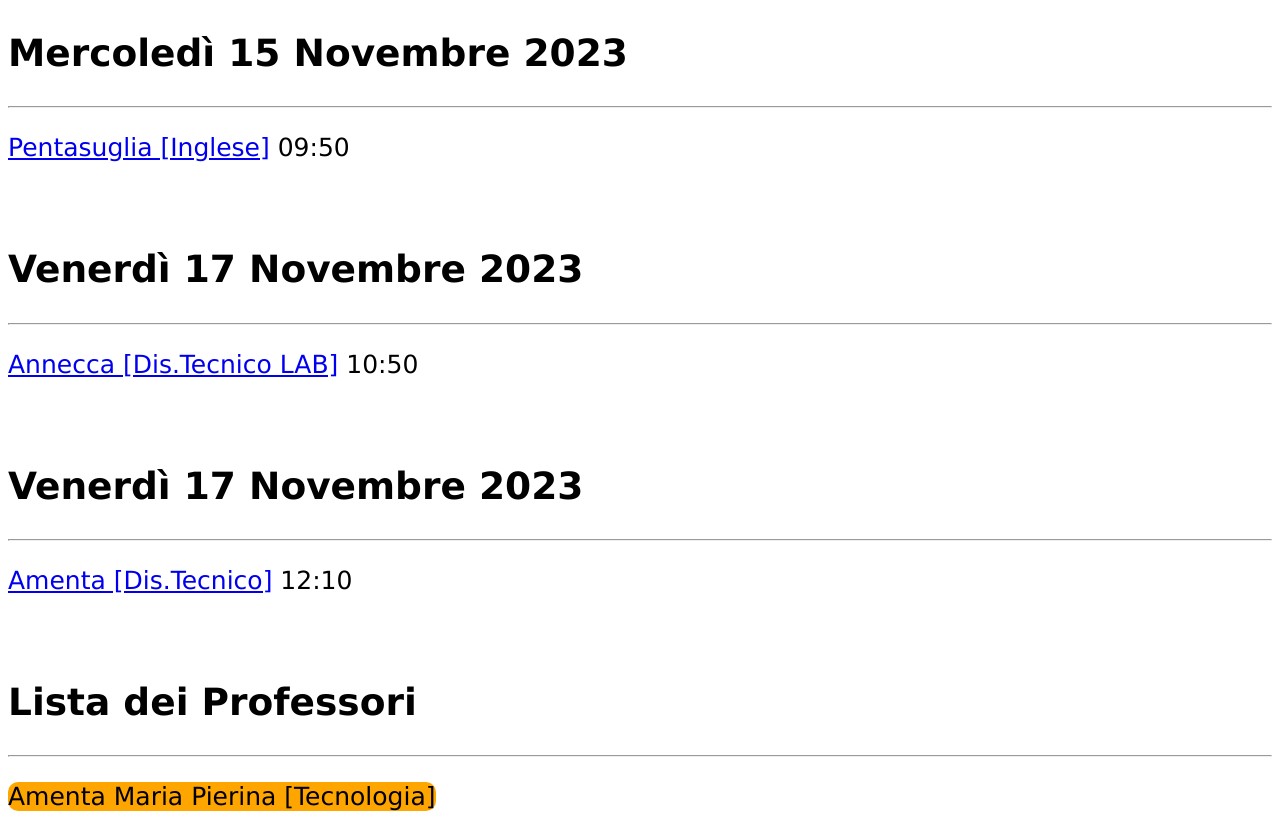
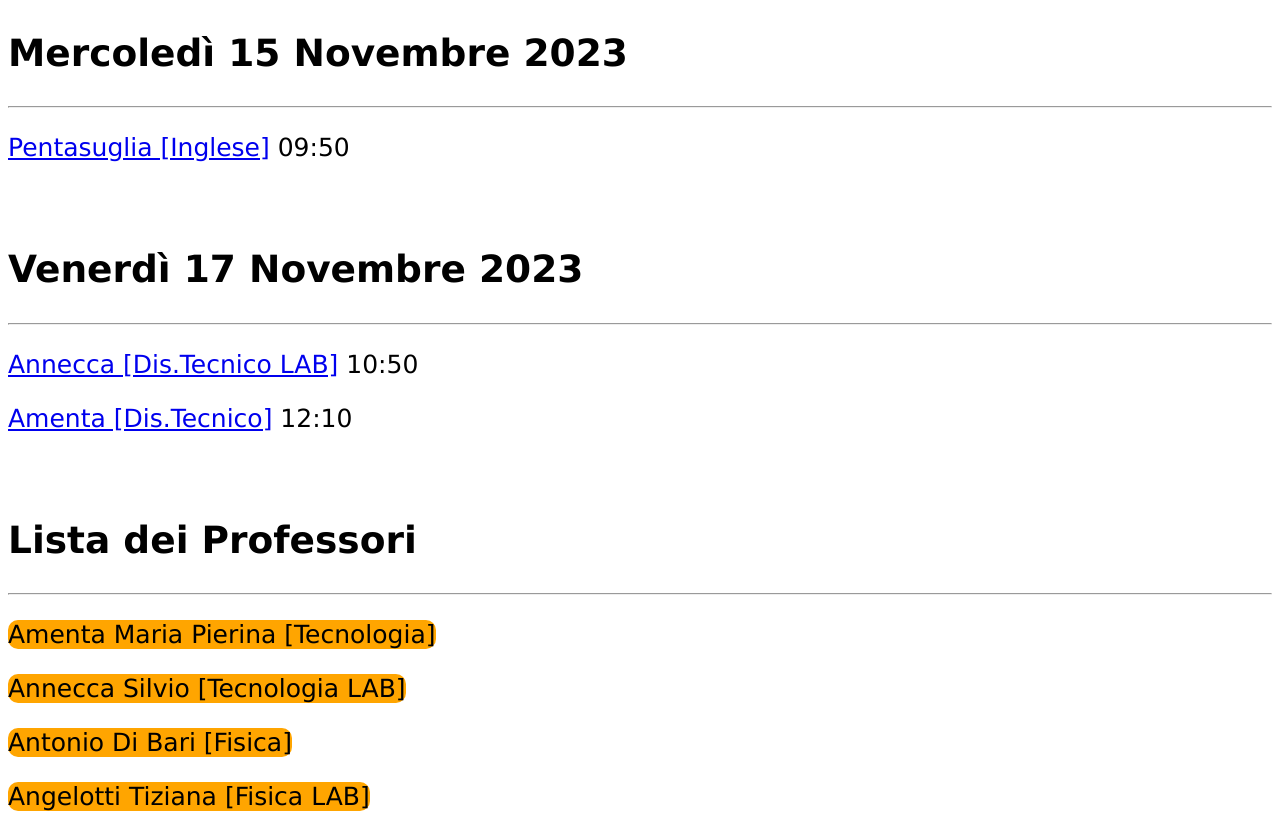
Before and after one commit to boolean-menz/boolean-menz.github.io, a plain HTML site: page scuola.html in a window 1280 px wide. Shown: the top 814 px of the page. Drawn offline with Linux system fonts and the light colour scheme.

Commit message:
Update scuola.html

```diff
--- a/scuola.html
+++ b/scuola.html
@@ -14,9 +14,6 @@
     <h2>Venerdì 17 Novembre 2023</h2>
         <hr>
     <p> <a href="https://teams.microsoft.com/l/meetup-join/19%3ameeting_NDJjYmM4YWUtMzQ3Zi00YjZlLThmZDItODFhYjlkNmJkZDZj%40thread.v2/0?context=%7b%22Tid%22%3a%2284c2ef18-671d-466f-9c21-174b8beeb792%22%2c%22Oid%22%3a%22e55a8436-9f3f-4c25-8947-07ca05a2fb9e%22%7d">Annecca [Dis.Tecnico LAB]</a> 10:50 </p>
-        <br>
-    <h2>Venerdì 17 Novembre 2023</h2>
-        <hr>
     <p> <a href="https://teams.microsoft.com/l/meetup-join/19%3ameeting_ZDI4YTZiZDQtMGI0YS00Y2Q1LWJlZTMtOThiOGNmNjNlYTMx%40thread.v2/0?context=%7b%22Tid%22%3a%2284c2ef18-671d-466f-9c21-174b8beeb792%22%2c%22Oid%22%3a%229f1347dd-81f7-4154-bd2c-13eaf2c85e51%22%7d">Amenta [Dis.Tecnico]</a> 12:10 </p>
         <br>
 
```
